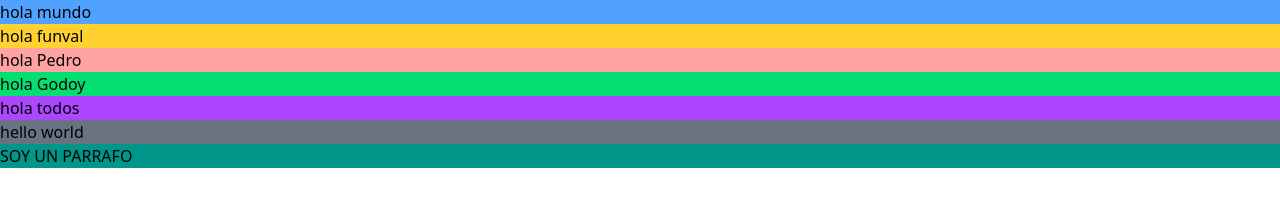
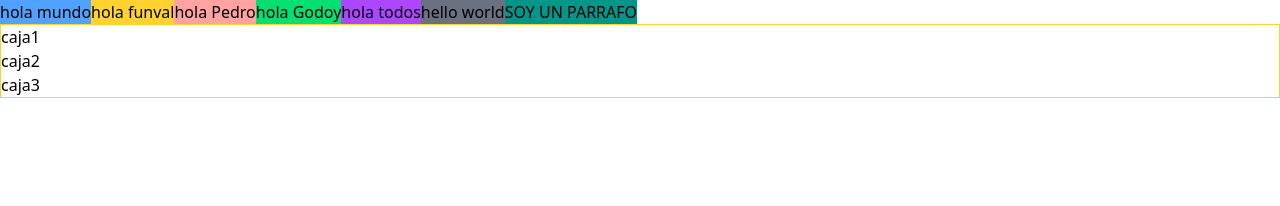
Before and after one commit to OsGodoy/FUNVAL-G5, a website: page dia-6/index.html in a window 1280 px wide. Drawn offline with Linux system fonts and the light colour scheme.

Commit message:
Refactor HTML structure and enhance CSS utilities for better layout and styling

```diff
--- a/dia-6/index.html
+++ b/dia-6/index.html
@@ -6,8 +6,8 @@
     <link rel="stylesheet" href="./output.css">
     <title>Document</title>
 </head>
-<body>
-    <div>
+<body class="flex-col h-screen w-full justify-center">
+    <div class="flex">
         <h1 class="bg-blue-400">hola mundo</h1>
         <h2 class="bg-amber-300">hola funval</h2>
         <h3 class="bg-red-300">hola Pedro</h3>
@@ -16,5 +16,10 @@
         <h6 class="bg-gray-500">hello world</h6>
         <p class="bg-teal-600">SOY UN PARRAFO</p>
     </div>
+    <div class="boxes border border-amber-300 ">
+        <div>caja1</div>
+        <div>caja2</div>
+        <div>caja3</div>
+    </div>
 </body>
 </html>
```
Also changed, not shown: dia-6/output.css.
